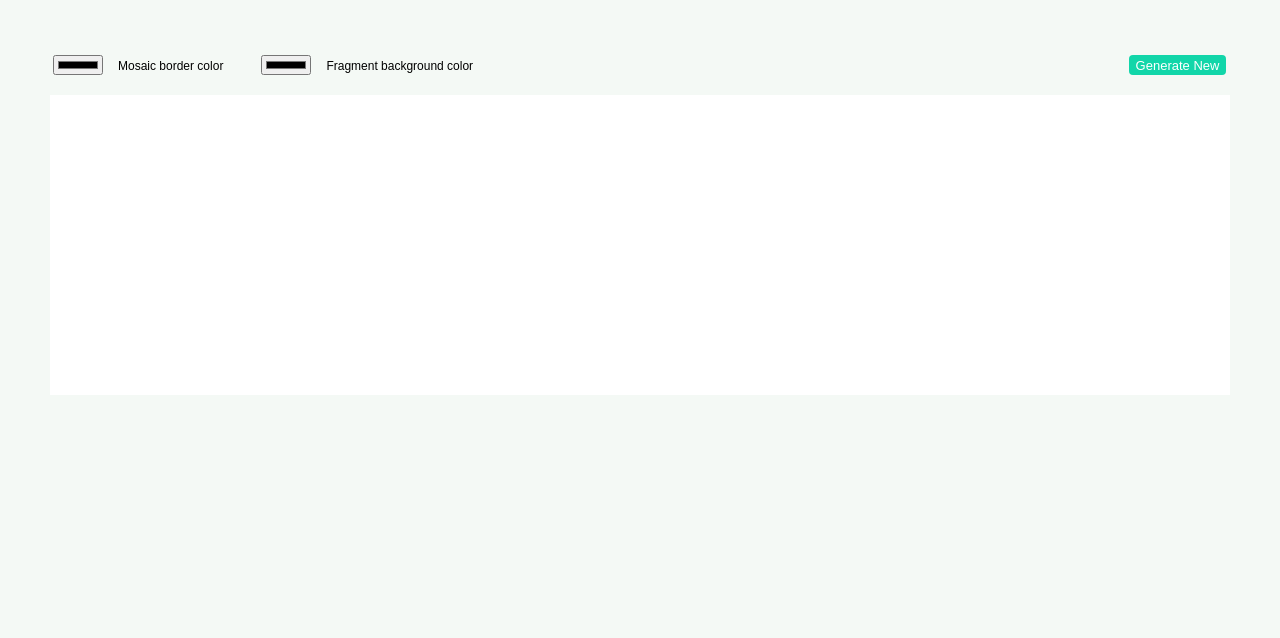
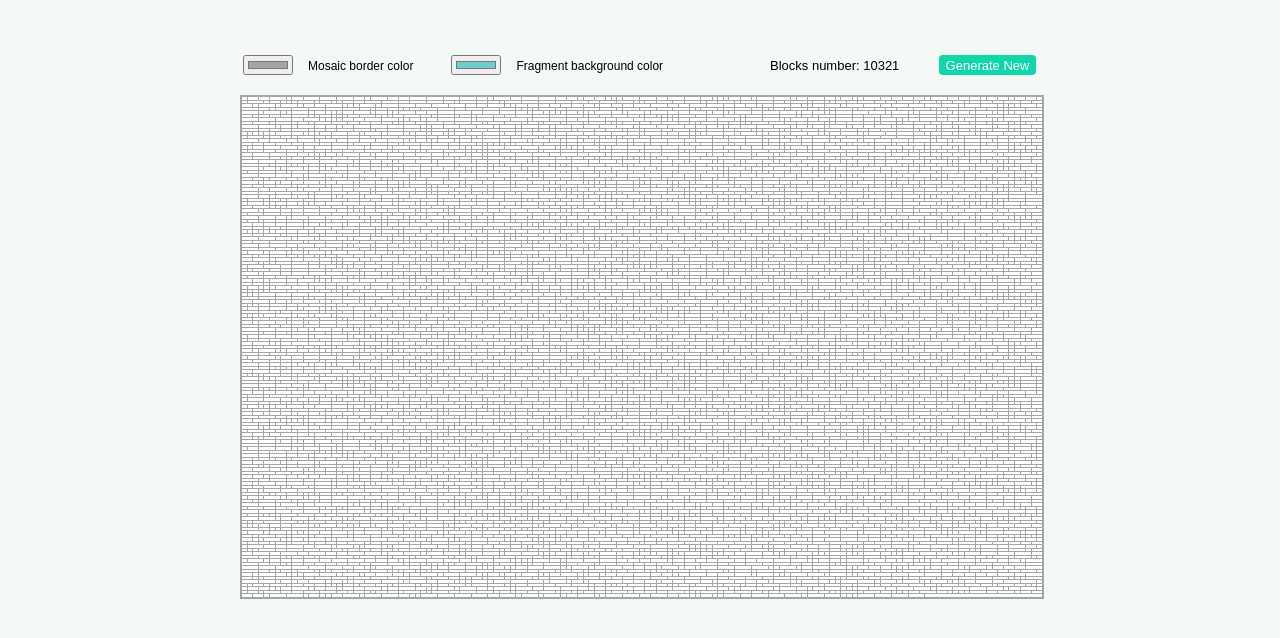
Before and after one commit to berdyshevol/emap-misaic, a plain HTML site: page index.html in a window 1280 px wide. Drawn offline with Linux system fonts and the light colour scheme.

Commit message:
add new functional

```diff
--- a/app.js
+++ b/app.js
@@ -1 +1,60 @@
-import MosaicPage from './phones/phones-page.js';
+const game = document.querySelector('#mosaic-game-grid');
+const colorInput = document.querySelector('#block-background-color');
+const borderInput = document.querySelector('#border-color');
+const startGame = document.querySelector('#new-game-btn');
+const blockNumberWrapper = document.querySelector('.blocks-number');
+
+window.addEventListener('load', playMosaic);
+startGame.addEventListener('click', playMosaic);
+
+function playMosaic() {
+  while (game.firstChild) {
+    game.removeChild(game.firstChild);
+  }
+  const number = Math.floor(Math.random() * (40000 - 9 + 1)) + 9;
+  blockNumberWrapper.innerText = `Blocks number: ${number}`;
+  const sqrt = Math.floor(Math.sqrt(number*2));
+
+  game.style['grid-template-rows'] = `repeat(${sqrt}, 1fr)`;
+  game.style['grid-template-columns'] = `repeat(${sqrt}, 1fr)`;
+  let x = 1;
+  let row = 1;
+  for (let i = 1; i < number + 1; i++) {
+    const div = document.createElement('div');
+    div.className = 'block';
+    if (x === sqrt + 1) {
+      x = 1;
+      row += 1;
+    }
+    div.style['grid-column-start'] = x;
+    x += Math.floor(Math.random() * (3)) + 1;
+    if (x > sqrt + 1 || i === number) {
+      x = sqrt + 1;
+    }
+    div.style['grid-column-end'] = x;
+    game.append(div);
+  }
+  game.style['grid-template-rows'] = `repeat(${row}, 1fr)`;
+}
+
+let selected;
+
+game.addEventListener('click', e => {
+  if (e.target.className === 'block' || e.target.className === 'block block-active') {
+    e.target.classList.add('block-active');
+    e.target.style.backgroundColor = colorInput.value;
+    activeBlock(e.target);
+  }
+});
+
+function activeBlock(block) {
+  if (selected) {
+    selected.classList.remove('block-active');
+  }
+  selected = block;
+  selected.classList.add('block-active');
+}
+
+borderInput.addEventListener('change', (e) => {
+  game.style.borderColor = borderInput.value;
+});
--- a/index.html
+++ b/index.html
@@ -9,23 +9,24 @@
   <div class="wrap">
     <header class="header">
       <div class="choose">
-        <input type="color" id="border-color">
+        <input type="color" id="border-color" value="#A5A5A5">
         <div class="label">
           <label for="border-color">Mosaic border color</label>
         </div>
-        <input type="color" id="background-color">
+        <input type="color" id="block-background-color" value="#6BCDCC">
         <div class="label">
-          <label for="background-color">Fragment background color</label>
+          <label for="block-background-color">Fragment background color</label>
         </div>
       </div>
       <div class="generate-byn">
-        <button type="button">
+        <span class="blocks-number">Blocks number: 0</span>
+        <button type="button" id="new-game-btn">
           Generate New
         </button>
       </div>
     </header>
     <main class="mosaic">
-      <div id="root"></div>
+      <div id="mosaic-game-grid"></div>
     </main>
   </div>
 
--- a/styles.css
+++ b/styles.css
@@ -5,11 +5,13 @@ body {
     box-sizing: border-box;
     background-color: #f4f9f5;
     width: 100%;
+    font-family: Arial, sans-serif;
     /* width: 801px; */
 }
 
 .wrap {
-    margin: 50px;
+    margin: 50px auto;
+    width: 800px;
 }
 
 .header {
@@ -50,10 +52,23 @@ button {
     font-size: 13px;
     font-weight: 500;
     font-family: Arial, sans-serif;
+    cursor: pointer;
 }
 
 input {
     height: 20px;
+    cursor: pointer;
+}
+
+.generate-byn {
+    width: 270px;
+    display: flex;
+    justify-content: space-between;
+}
+
+.blocks-number {
+    font-size: 13px;
+    align-self: center;
 }
 
 .mosaic {
@@ -62,3 +77,22 @@ input {
     background-color: #fff;
     min-height: 300px;
 }
+
+#mosaic-game-grid {
+    width: 800px;
+    height: 500px;
+    margin: 0 auto;
+    border: 2px solid #A5A5A5;
+    display: grid;
+    grid-gap: 1px;
+    background-color: #A5A5A5;
+}
+
+.block {
+    background-color: #fff;
+    cursor: pointer;
+}
+
+.block-active {
+    border: 1px solid red;
+}
```
